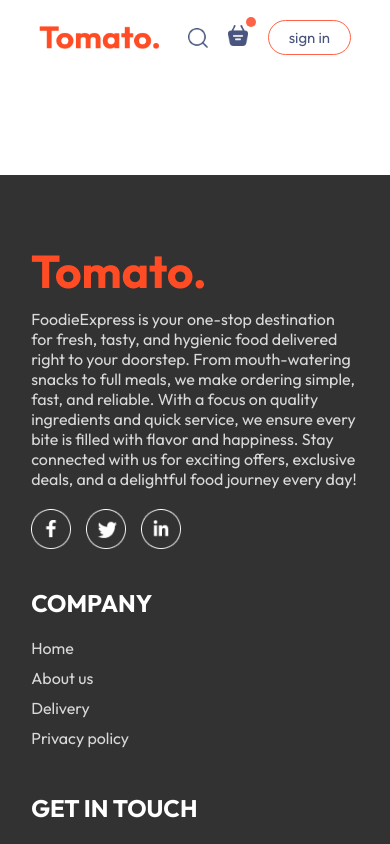
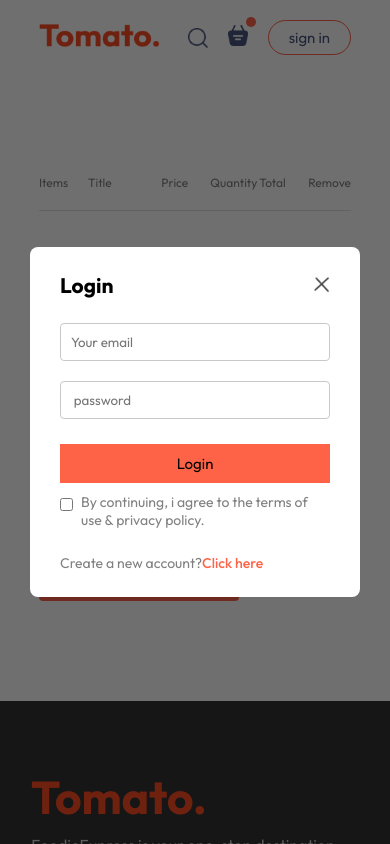
Before and after one commit to Hariiharan-Developer/Food-Online-Order, a React (Vite) app in the folder Frontent/: page /cart in a window 390 px wide. Both pictures are taken after a click on the button "sign in". Shown: the top 844 px of the page. Built offline with nearby package versions, Linux system fonts and the light colour scheme.

Commit message:
cart item Responsive 7 functinons are done

```diff
--- a/Frontent/src/App.jsx
+++ b/Frontent/src/App.jsx
@@ -1,18 +1,21 @@
-import React from 'react'
+import React, { useState } from 'react'
 import Navbar from './components/navbar/Navbar'
 import { Route, Routes } from 'react-router-dom'
 import Home from './components/pages/home/Home'
 import Cart from './components/pages/cart/Cart'
 import PlaceOrder from './components/pages/placeOrder/PlaceOrder'
 import Footer from './components/footer/footer'
+import LoginPopUp from './components/loginPopup/LoginPopUp'
 
 
 
 const App = () => {
+  const [showLogin,setShowLogin]=useState(false)
   return (
     <>
+    {showLogin?<LoginPopUp setShowLogin={setShowLogin}/>:<></>}
     <div className='app'>
-      <Navbar/>
+      <Navbar setShowLogin={setShowLogin}/>
 
       <Routes>
         <Route path='/' element={<Home/>}/>
--- /dev/null
+++ b/Frontent/src/components/loginPopup/LoginPopUp.jsx
@@ -0,0 +1,35 @@
+import React, { useState } from 'react'
+import './LoginPopUp.css'
+import { assets } from '../../assets/assets'
+const LoginPopUp = ({setShowLogin}) => {
+
+    const[currentState,setCurrentState]=useState('Login')
+  return (
+    <div className='login-popup'>
+      <form action="" className="login-popup-container">
+        <div className="login-popup-title">
+            <h2>{currentState}</h2>
+            <img onClick={()=>setShowLogin(false)} src={assets.cross_icon} alt="" />
+        </div>
+        <div className="login-popup-input">
+            {currentState==='Login'?<></>:<input type="text" placeholder='Your Namae' required />}
+            <input type="email" placeholder='Your email' required />
+            <input type="passwoord" placeholder=' password' required />
+
+        </div>
+        <button>{currentState==='Sign up'?'Create account':'Login'}</button>
+        <div className="login-popup-condition">
+            <input type="checkbox" required/>
+            <p>By continuing, i agree to the terms of use & privacy policy.</p>
+        </div>
+        {currentState==='Login'
+        ?<p>Create a new account?<span onClick={()=>setCurrentState('Sign Up')}>Click here</span></p>
+        : <p>Already have an account?<span onClick={()=>setCurrentState('Login')}>Login here</span></p>}
+
+
+      </form>
+    </div>
+  )
+}
+
+export default LoginPopUp
--- /dev/null
+++ b/Frontent/src/components/loginPopup/LoginPopup.css
@@ -0,0 +1,64 @@
+.login-popup{
+    position: absolute;
+    z-index: 1;
+    width: 100%;
+    height: 100%;
+    background-color: #00000090;
+    display: grid;
+}
+.login-popup-container{
+    place-self: center;
+    width: max(23vw,330px);
+    color: #808080;
+    background-color: white;
+    display: flex;
+    flex-direction: column;
+    gap: 25px;
+    padding: 25px 30px;
+    border-radius:8px ;
+    font-size: 14px;
+    animation: fadeIn 0.5s;
+}
+.login-popup-title{
+    display: flex;
+    justify-content: space-between;
+    align-items: center;
+    color: black;
+}
+.login-popup-title img{
+    width: 16px;
+    cursor: pointer;
+}
+.login-popup-input{
+    display: flex;
+    flex-direction: column;
+    gap: 20px;
+}
+.login-popup-input input{
+    outline: none;
+    border: 1px solid #c9c9c9;
+    padding: 10px;
+    border-radius: 4px;
+}
+.login-popup-container button{
+    border: none;
+    padding: 10px;
+    border-radius: white;
+    background-color: tomato;
+    font-size: 15px;
+    cursor: pointer;
+}
+.login-popup-condition{
+    display: flex;
+    align-items: start;
+    gap: 8px;
+    margin-top:-15px ;
+}
+.login-popup-condition input{
+    margin-top: 5px;
+}
+.login-popup p span{
+    color: tomato;
+    font-weight: 500;
+    cursor: pointer;
+}
--- a/Frontent/src/components/navbar/Navbar.jsx
+++ b/Frontent/src/components/navbar/Navbar.jsx
@@ -3,13 +3,13 @@
 import './Navbar.css'
 import {Link} from 'react-router-dom'
 
-const Navbar = () => {
+const Navbar = ({setShowLogin}) => {
 
     const [menu,setMenu]= useState('home')
   return (
     <div className='navbar'>
 
-    <img src={assets.logo} alt="" className="logo" />
+    <Link to='/'> <img src={assets.logo} alt="" className="logo" /></Link>
     <ul className='navbar-menu'>
         <Link to='/' onClick={()=>setMenu('home')} className={menu==='home'?'active':''}>Home</Link>
         <a href='#explore-menu' onClick={()=>setMenu('menu')} className={menu==='menu'?'active':''}>Menu</a>
@@ -19,10 +19,10 @@
     <div className="navbar-right">
         <img src={assets.search_icon} alt="" />
         <div className="navbar-searcg-icon">
-            <img src={assets.basket_icon} alt="" />
+             <Link to='/cart'><img src={assets.basket_icon} alt="" /></Link>
             <div className="dot"></div>
         </div>
-        <button>sign in</button>
+        <button onClick={()=>setShowLogin(true)}>sign in</button>
     </div>
     </div>
   )
--- a/Frontent/src/components/pages/cart/Cart.css
+++ b/Frontent/src/components/pages/cart/Cart.css
@@ -0,0 +1,90 @@
+.cart{
+    margin-top: 100px;
+}
+.cart-items-title{
+    display: grid;
+    grid-template-columns: 1fr 1.5fr 1fr 1fr 1fr 0.5fr;
+    align-items: center;
+    color: grey;
+    font-size: max(1vw,12px);
+}
+.cart-items-item{
+    margin: 10px 0px;
+    color: black;
+}
+.cart-items-item img{
+    width: 50px;
+}
+.cart hr{
+    height: 1px;
+    background-color: #e2e2e2;
+    border: none;
+}
+.cart-items-item .cross{
+    cursor: pointer;
+}
+.cart-bottom{
+    margin-top: 80px;
+    display:flex;
+    justify-content: space-between;
+    gap: max(12vw,20px);
+}
+.cart-total{
+    flex: 1;
+    display: flex;
+    flex-direction: column;
+}
+.cart-total-deails{
+    display: flex;
+    justify-content: space-between;
+    color: #555;
+}
+.cart-total hr{
+    margin: 10px 0px;
+}
+.cart-total button{
+    border: none;
+    color: white;
+    background-color: tomato;
+    width: max(15vw,200px);
+    padding: 12px 0px;
+    border-radius: 4px;
+    cursor: pointer;
+}
+.promo-code{
+    flex: 1;
+}
+.promo-code p{
+    color: #555;
+}
+.cart-promocode-input{
+    margin-top: 10px;
+    display: flex;
+    justify-content: space-between;
+    align-items: center;
+    background-color: #eaeaeaea;
+    border-radius: 4px;
+}
+.cart-promocode-input input{
+    background: transparent;
+    border: none;
+    outline: none;
+    padding-left: 10px;
+}
+.cart-promocode-input button{
+    width: max(10vw,150px);
+    padding: 12px 5px;
+    background-color: black;
+    border: none;
+    color: white;
+    border-radius:4px;
+}
+@media(max-width:740px){
+    .cart-bottom{
+        flex-direction: column-reverse;
+
+    }
+    .promocode{
+        justify-content: start;
+    }
+}
--- a/Frontent/src/components/pages/cart/Cart.jsx
+++ b/Frontent/src/components/pages/cart/Cart.jsx
@@ -1,8 +1,73 @@
-import React from 'react'
+import React, { useContext } from 'react'
 import './Cart.css'
+import { StoreContext } from '../../../context/StoreContext'
 const Cart = () => {
+
+  const{cartItem,food_list,removeFromCart,getTotalcartAmount}=useContext(StoreContext)
   return (
-    <div>
+    <div className='cart'>
+    <div className="cart-items">
+      <div className="cart-items-title">
+        <p>Items</p>
+        <p>Title</p>
+        <p>Price</p>
+        <p>Quantity</p>
+        <p>Total</p>
+        <p>Remove</p>
+      </div>
+      <br/>
+      <hr/>
+      {food_list.map((item,index)=>{
+        if(cartItem[item._id]>0)
+          {
+          return(
+            <div>
+                <div className='cart-items-title cart-items-item'>
+                <img src={item.image} alt="" />
+                <p>{item.name}</p>
+                <p>$ {item.price}</p>
+                <p>{cartItem[item._id]}</p>
+                <p>$ {item.price*cartItem[item._id]}</p>
+                <p onClick={()=>removeFromCart(item._id)} className='cross'>X</p>
+              </div>
+              <hr/>
+              </div>
+          )
+        }
+      })}
+    </div>
+    <div className="cart-bottom">
+      <div className="cart-total">
+        <h2>Cart Totals</h2>
+        <div>
+          <hr/>
+          <div className="cart-total-deails">
+          <p>Subtotal</p>
+          <p>{getTotalcartAmount()}</p>
+          </div>
+          <hr/>
+          <div className="cart-total-deails">
+          <p>Delevery Fee</p>
+          <p>{40}</p>
+          </div>
+          <hr/>
+          <div className="cart-total-deails">
+            <b>Total</b>
+            <b>{getTotalcartAmount()+40}</b>
+          </div>
+        </div>
+          <button>PROCEED TO CHECKOUT</button>
+      </div>
+      <div className="promo-code">
+        <div>
+          <p>If you have promo code, Enter it here</p>
+          <div className="cart-promocode-input">
+            <input type="text" placeholder='promo code' />
+            <button>Submit</button>
+          </div>
+        </div>
+      </div>
+    </div>
 
     </div>
   )
--- a/Frontent/src/context/StoreContext.jsx
+++ b/Frontent/src/context/StoreContext.jsx
@@ -21,9 +21,18 @@
             setCartItem((prev)=>({...prev,[itemId]:prev[itemId]-1}))
         }
 
-        useEffect(()=>{
-        console.log(cartItem)
-        },[cartItem])
+        const getTotalcartAmount = ()=>{
+            let totalAmount = 0
+            for(const item in cartItem){
+                if(cartItem[item]>0){
+                    let itemInfo = food_list.find((product)=>product._id===item)
+                    totalAmount += itemInfo.price*cartItem[item];
+
+                }
+
+            }
+            return totalAmount;
+        }
 
 
     const contextValue={
@@ -31,7 +40,8 @@
         cartItem,
         setCartItem,
         addToCart,
-        removeFromCart
+        removeFromCart,
+        getTotalcartAmount
 
     }
     return(
```
